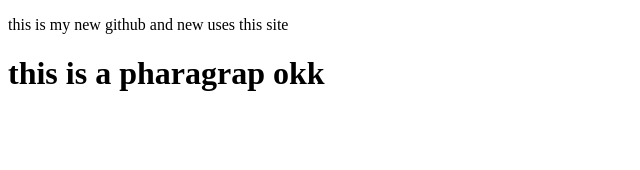
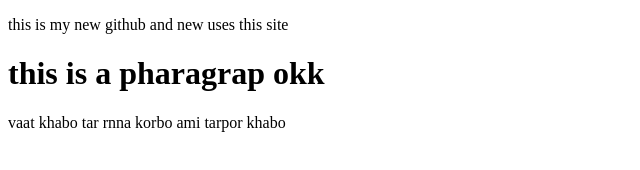
Before and after one commit to mdshahiin/my-first-repo, a plain HTML site: page Index.html in a window 1280 px wide. Shown: the whole page, without its empty margins (0-640 px from the left). Drawn offline with Linux system fonts and the light colour scheme.

Commit message:
new line

```diff
--- a/Index.html
+++ b/Index.html
@@ -9,5 +9,6 @@
 <body>
     <p>this is my new github and new uses this site </p>
     <h1>this is a pharagrap okk</h1>
+    <p>vaat khabo tar rnna korbo ami tarpor khabo </p>
 </body>
 </html>
```
